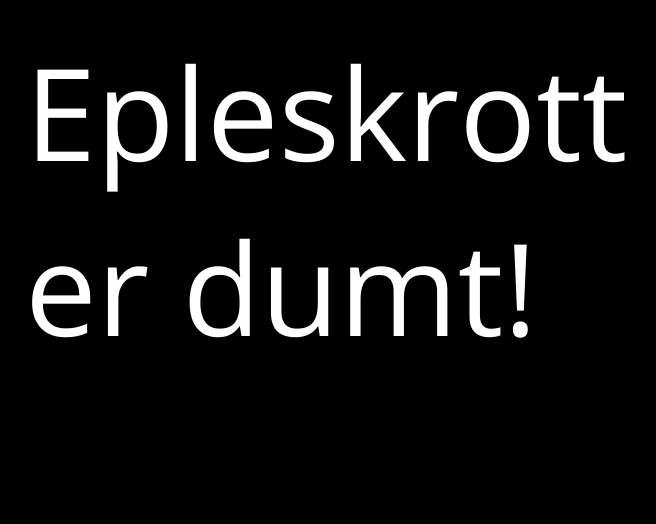
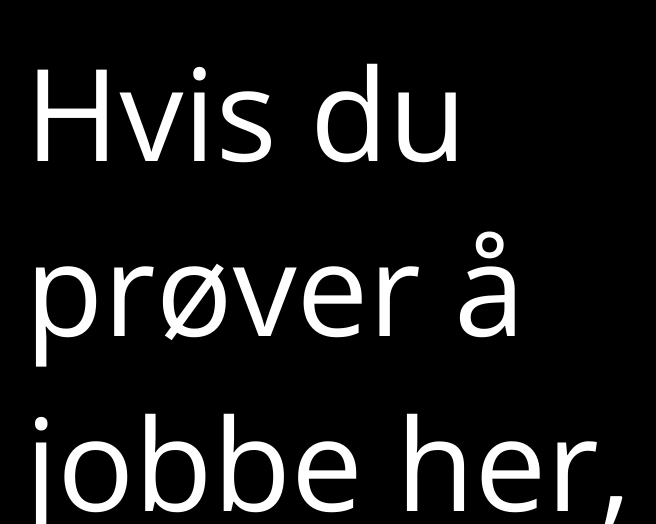
Before and after one commit to LarsAndreasEk/larsandreasek.github.io, a plain HTML site: page index.html in a window 1280 px wide. Shown: the part 276-800 px from the top of the page, without its empty margins (535-1191 px from the left). Drawn offline with nearby package versions, Linux system fonts and the light colour scheme.

Commit message:
Update index.html

```diff
--- a/index.html
+++ b/index.html
@@ -23,6 +23,6 @@
          }    </style>
   </head>
 <body>
-  <div class="jaaaaa">Epleskrott er dumt!</div>
+  <div class="jaaaaa">Hvis du prøver å jobbe her, finner jeg deg >:) </div>
 </body>
 </html>
```
